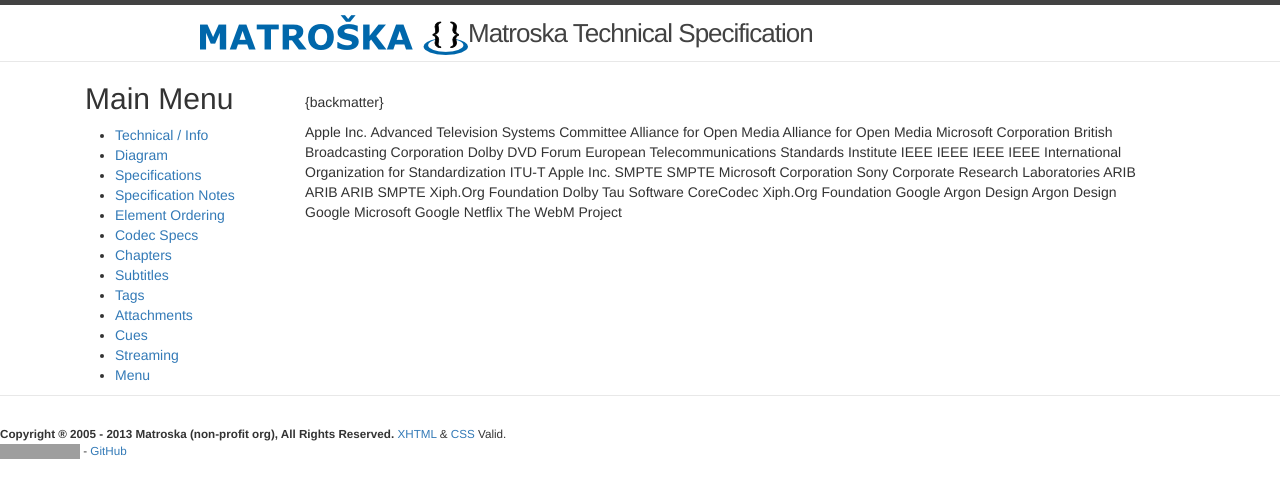
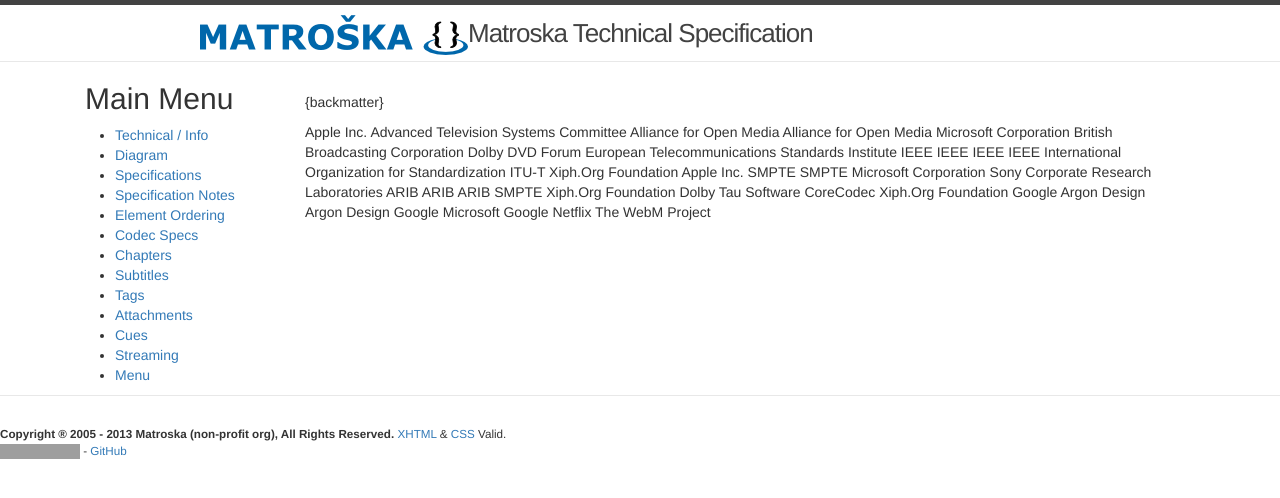
Before and after one commit to ietf-wg-cellar/matroska-specification, a Jekyll site: the page built from rfc_backmatter_codec.md, in a window 1280 px wide. Shown: the top 498 px of the page. Built offline with Jekyll 4.4.1, drawn with Linux system fonts in a browser that asks for light colours; our own code applies the rules of GitHub Pages for plain Markdown files; grey boxes are pictures that could not be loaded.

Commit message:
turn the Kate mapping into a reference
And rework the CodecPrivate definition to match what is in there.

```diff
--- a/rfc_backmatter_codec.md
+++ b/rfc_backmatter_codec.md
@@ -151,6 +151,16 @@
     <date month="September" year="1992"/>
   </front>
   <seriesInfo name="ITU-T Recommendation" value="T.81" />
+</reference>
+
+<reference anchor="OggKate" target="http://wiki.xiph.org/index.php/OggKate">
+  <front>
+    <title>OggKate</title>
+    <author>
+      <organization>Xiph.Org Foundation</organization>
+    </author>
+    <date day="21" month="February" year="2023" />
+  </front>
 </reference>
 
 <reference anchor="librmff" target="https://gitlab.com/mbunkus/mkvtoolnix/-/blob/main/lib/librmff/librmff.h">
```
Also changed, not shown: codec_specs.md (+3 -2 lines).
